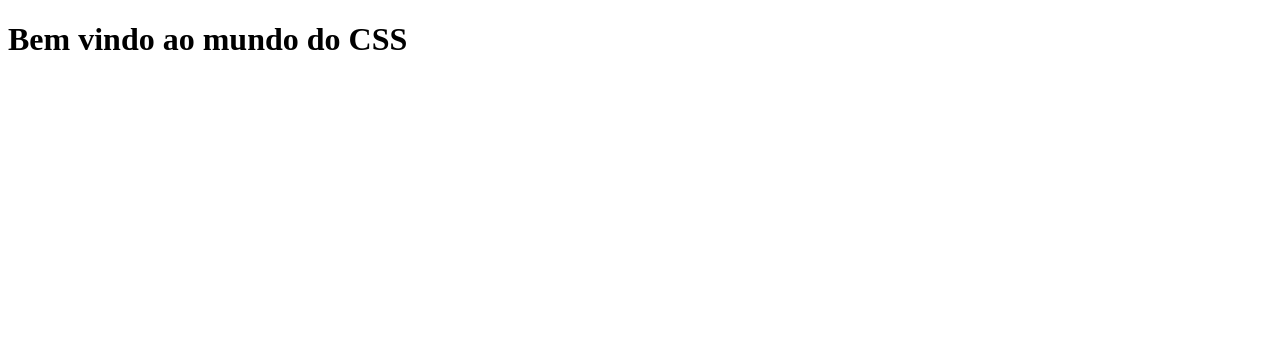
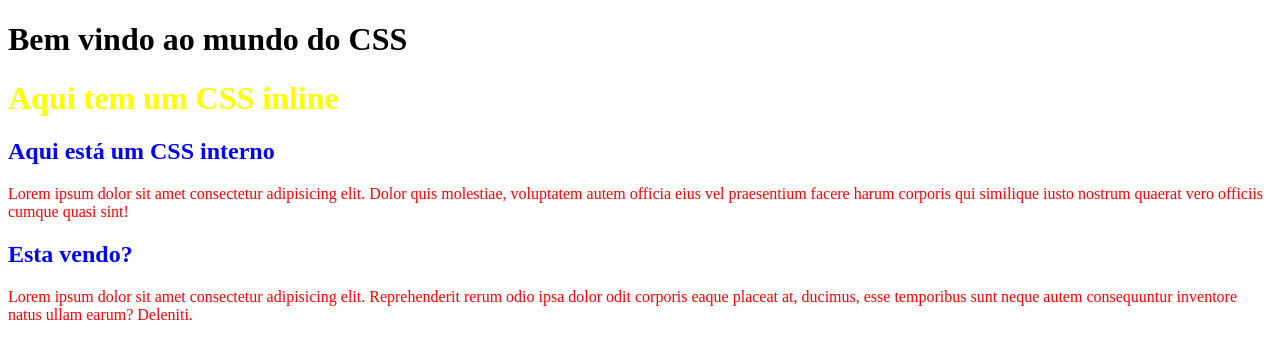
Before and after one commit to phzsantos/Learning_WEB, a plain HTML site: page Area-de-testes/css.html in a window 1280 px wide. Drawn offline with Linux system fonts and the light colour scheme.

Commit message:
CSS externo

```diff
--- a/Area-de-testes/css.html
+++ b/Area-de-testes/css.html
@@ -4,9 +4,28 @@
 	<head>
 		<title>Testes CSS</title>
 		<meta charset="utf-8">
+
+		<style>
+			h2{
+				color: blue;
+			}
+		</style>
+
+		<link rel="stylesheet" href="css/style.css">
 	</head>
 
 	<body>
 		<h1>Bem vindo ao mundo do CSS</h1>
+
+		<h1 style="color: yellow;">Aqui tem um CSS inline</h1>
+
+		<h2>Aqui está um CSS interno</h2>
+
+		<p>Lorem ipsum dolor sit amet consectetur adipisicing elit. Dolor quis molestiae, voluptatem autem officia eius vel praesentium facere harum corporis qui similique iusto nostrum quaerat vero officiis cumque quasi sint!</p>
+
+		<h2>Esta vendo?</h2>
+
+		<p>Lorem ipsum dolor sit amet consectetur adipisicing elit. Reprehenderit rerum odio ipsa dolor odit corporis eaque placeat at, ducimus, esse temporibus sunt neque autem consequuntur inventore natus ullam earum? Deleniti.</p>
+
 	</body>
 </html>
--- /dev/null
+++ b/Area-de-testes/css/style.css
@@ -0,0 +1,3 @@
+p{
+    color: red;
+}
```
Also changed, not shown: Area-de-testes/index.html (+1 -7 lines).
